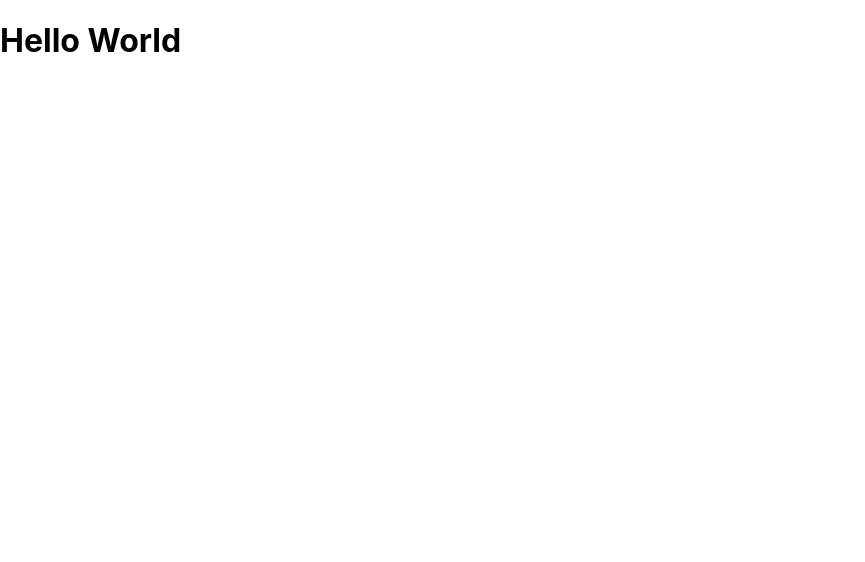
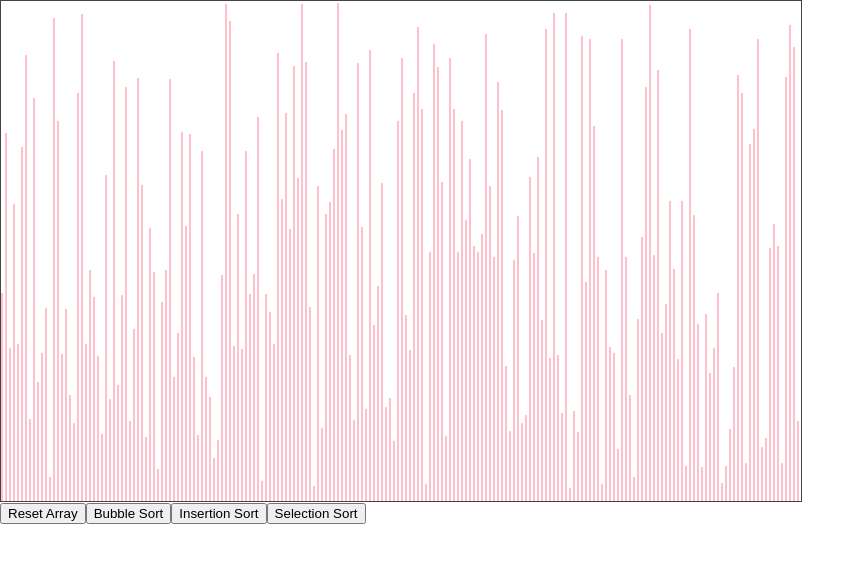
Before and after one commit to JackLangdon/sorting-visualizer, a React (Create React App) app: page / in a window 1280 px wide. Shown: the top 562 px of the page, without its empty margins (0-865 px from the left). Built offline with nearby package versions, Linux system fonts and the light colour scheme.

Commit message:
added bubble sort animation

```diff
--- /dev/null
+++ b/src/sorting-visualizer/SortingVisualizer.css
@@ -0,0 +1,15 @@
+.container {
+  width: 800px;
+  height: 500px;
+  border: 1px solid #444;
+  display: flex;
+  position: relative;
+}
+
+.bar {
+  width: 2px;
+  background-color: pink;
+  margin: 0 1px;
+  position: absolute;
+  bottom: 0;
+}
--- a/src/sorting-visualizer/SortingVisualizer.js
+++ b/src/sorting-visualizer/SortingVisualizer.js
@@ -1,11 +1,98 @@
 import React from 'react';
+import './SortingVisualizer.css';
 
-const SortingVisualizer = () => {
-  return (
-    <div>
-      <h1>Hello World</h1>
-    </div>
-  );
+class SortingVisualizer extends React.Component {
+  constructor(props) {
+    super(props)
+
+    this.state = {
+      array: [],
+    }
+  }
+
+  componentDidMount() {
+    this.newArray();
+  }
+
+  newArray = () => {
+    const array = [];
+
+    for (let i = 0; i < 800; i+= 4) {
+      array.push(this.ranNum());
+    }
+
+    this.setState({
+      array: array
+    })
+  }
+
+  ranNum = () => {
+    return Math.floor(Math.random() * 490 + 11);
+  }
+
+// This is so inefficient I want to be ill
+// But delaying Javascript is a pain
+// So this is only to visualise
+// Never use in practice
+  bubbleSort = () => {
+
+    let newArray = this.state.array;
+
+    for (let i = newArray.length - 1; i > 0; i--) {
+      for (let j = 0; j < i; j++) {
+        if (newArray[j] < newArray[j + 1]) {
+            let temp = newArray[j];
+            newArray[j] = newArray[j+1];
+            newArray[j+1] = temp;
+            this.setState({ array: newArray})
+            return;
+        }
+      }
+    }
+  }
+
+  callBubble = () => {
+      let i = 0;
+      while (i < this.state.array.length-1) {
+        for (let j = 1; j < this.state.array.length; j++) {
+          if (this.state.array[i] < this.state.array[j]) {
+            setTimeout(() => {this.bubbleSort()}, 5);
+          }
+        }
+        i++;
+      }
+  }
+
+  insertionSort = (array) => {
+    alert('Insertion!')
+  }
+
+  selectionSort = (array) => {
+    alert('Selection!')
+  }
+
+  render() {
+    const {array} = this.state;
+
+    return (
+      <div>
+        <div className="container">
+          {array.map((value, index) =>
+              <div
+                className="bar"
+                key={`${index}`}
+                style={{height: `${value}px`, marginLeft: `${index * 4}px`}}
+                >
+              </div>
+            )}
+         </div>
+         <button onClick={() => this.newArray()}>Reset Array</button>
+         <button onClick={() => this.callBubble()}>Bubble Sort</button>
+         <button onClick={() => this.insertionSort()}>Insertion Sort</button>
+         <button onClick={() => this.selectionSort()}>Selection Sort</button>
+      </div>
+    );
+  }
 }
 
 export default SortingVisualizer;
```
